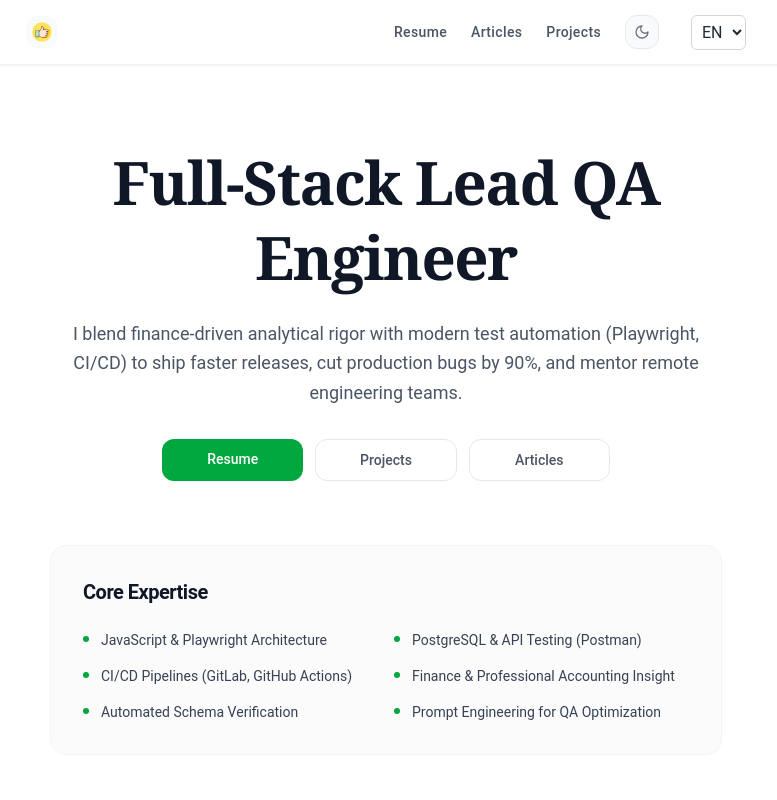
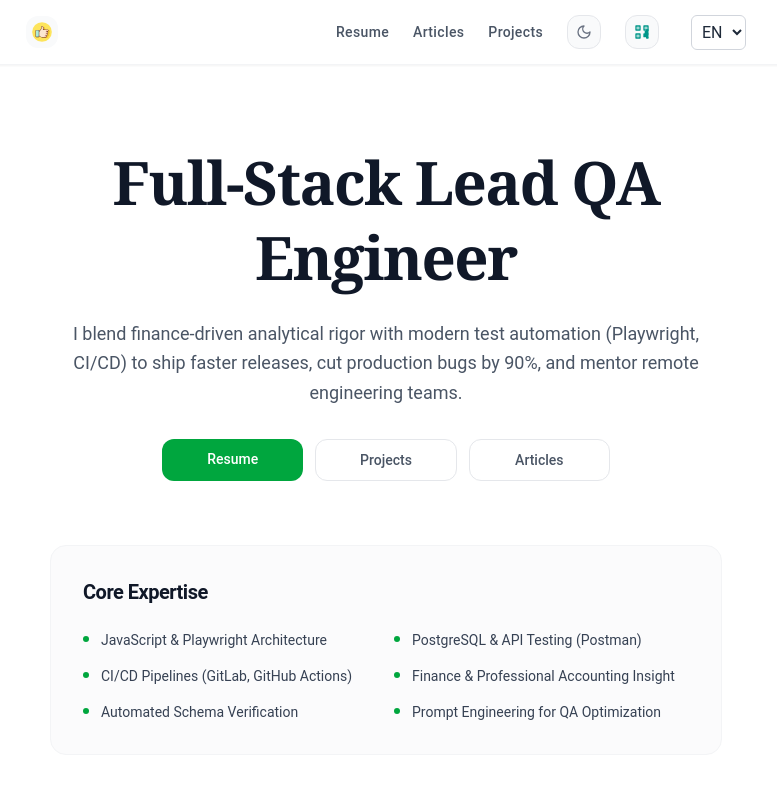
Before and after one commit to Mondus-Bridge/webPorfolio, a React (Vite) app: page / in a window 1280 px wide. Shown: the top 800 px of the page, without its empty margins (254-1031 px from the left). Built offline with nearby package versions, Linux system fonts and the light colour scheme.

Commit message:
implement qr code icon

```diff
--- a/package.json
+++ b/package.json
@@ -32,6 +32,7 @@
     "react-dom": "^19.2.7",
     "react-i18next": "^17.0.8",
     "react-markdown": "^10.1.0",
+    "react-qr-code": "^2.2.0",
     "react-router-dom": "^7.18.0",
     "react-use": "^17.6.1",
     "rehype-highlight": "^7.0.2",
--- a/src/components/Header/Header.tsx
+++ b/src/components/Header/Header.tsx
@@ -6,16 +6,20 @@ import MoonIcon from './icons/MoonIcon';
 import { useTheme } from '../../context/ThemeContext';
 import { useTranslation } from 'react-i18next';
 import { useLocale, SUPPORTED_LOCALES, Locale } from '../../hooks/useLocale';
+import QrIcon from './icons/QrIcon';
+import QRCode from 'react-qr-code';
 
 export default function Header() {
   const { isDark, toggle } = useTheme();
   const { t } = useTranslation();
   const { current, setLanguage } = useLocale();
   const location = useLocation();
+  const [isQrOpen, setIsQrOpen] = React.useState(false);
+
 
   const NavLink = ({ to, children }: { to: string; children: React.ReactNode }) => {
     const isActive = location.pathname === to;
-    return (
+  return ( <>
       <Link
         to={to}
         className={`relative py-1.5 text-xs sm:text-sm font-medium tracking-wide transition-colors duration-200 shrink-0 ${
@@ -35,10 +39,10 @@ export default function Header() {
           />
         )}
       </Link>
-    );
+</> );
   };
 
-  return (
+  return ( <>
     <header
       className={`border-b sticky top-0 z-50 transition-all duration-300 backdrop-blur-md ${
         isDark
@@ -82,6 +86,59 @@ export default function Header() {
           >
             {isDark ? <SunIcon className="h-3.5 w-3.5 sm:h-4 sm:w-4" /> : <MoonIcon className="h-3.5 w-3.5 sm:h-4 sm:w-4" />}
           </button>
+{/* QR Code Button - Hybrid Interaction */}
+<div className="relative group">
+  <button
+    onClick={() => {
+      // 📱 Touch detection: Only toggle state if the device supports touch or is a mobile viewport width
+      const isMobileOrTouch = window.matchMedia("(max-width: 768px)").matches || ('ontouchstart' in window);
+      if (isMobileOrTouch) {
+        setIsQrOpen(!isQrOpen);
+      }
+    }}
+    className={`p-1.5 sm:p-2 rounded-lg sm:rounded-xl transition-all duration-200 focus:outline-none border active:scale-95 shrink-0 ${
+      isDark
+        ? 'bg-gray-900 border-gray-800 text-teal-400 hover:text-teal-300'
+        : 'bg-gray-50 border-gray-200 text-teal-600 hover:text-teal-700'
+    } ${isQrOpen ? (isDark ? 'border-teal-400' : 'border-teal-600') : ''}`}
+    aria-label="Open WhatsApp QR code"
+  >
+    <QrIcon className="h-3.5 w-3.5 sm:h-4 sm:w-4" />
+  </button>
+
+  {/* Only render the click backdrop overlay on mobile/touch screens */}
+  {isQrOpen && (
+    <div
+      className="fixed inset-0 z-40 md:hidden"
+      onClick={() => setIsQrOpen(false)}
+    />
+  )}
+
+  {/* Pop‑over Window */}
+  <div
+    className={`absolute top-full mt-2 left-1/2 -translate-x-1/2 w-40 p-4 bg-white border rounded-xl shadow-xl z-50 flex flex-col items-center justify-center transition-all duration-200 dark:bg-gray-900 dark:border-gray-800 ${
+      isQrOpen
+        ? 'opacity-100 scale-100 pointer-events-auto'
+        : 'opacity-0 scale-95 pointer-events-none md:group-hover:opacity-100 md:group-hover:scale-100 md:group-hover:pointer-events-auto'
+    }`}
+  >
+    <div className={`text-center text-xs font-bold tracking-wide uppercase mb-3 transition-colors ${
+      isDark ? 'text-teal-400' : 'text-teal-600'
+    }`}>
+      WhatsApp
+    </div>
+
+    <div className="w-full flex items-center justify-center bg-white p-2 rounded-lg">
+      <QRCode
+        size={100}
+        style={{ height: "auto", maxWidth: "100%", width: "100%" }}
+        value="https://wa.me/639218607106"
+        bgColor="#ffffff"
+        fgColor="#111827"
+      />
+    </div>
+  </div>
+</div>
           {/* Language selector */}
           <select
             value={current}
@@ -100,5 +157,6 @@ export default function Header() {
         </div>
       </div>
     </header>
-  );
+
+</> );
 }
--- /dev/null
+++ b/src/components/Header/icons/QrIcon.tsx
@@ -0,0 +1,29 @@
+// src/components/icons/QrIcon.tsx
+import * as React from "react";
+
+export default function QrIcon(props: React.SVGProps<SVGSVGElement>) {
+  return (
+    <svg
+      viewBox="0 0 24 24"
+      fill="none"
+      stroke="currentColor"
+      strokeWidth="2"
+      strokeLinecap="round"
+      strokeLinejoin="round"
+      xmlns="http://www.w3.org/2000/svg"
+      {...props}
+    >
+      {/* Top Left Alignment Anchor */}
+      <path d="M3 3h6v6H3V3zm3 3h0" />
+
+      {/* Top Right Alignment Anchor */}
+      <path d="M15 3h6v6h-6V3zm3 3h0" />
+
+      {/* Bottom Left Alignment Anchor */}
+      <path d="M3 15h6v6H3v-6zm3 3h0" />
+
+      {/* Structured Internal Matrix Data Fragments */}
+      <path d="M15 15h2v2h-2zm2 2h2v2h-2zm2-2h2v2h-2zm-2 2v2h-2v-2zm4 2v2h-2v-2zm-4-4h2v2h-2zm2-2h2v2h-2zm-2-2h2v2h-2zm2-2h2v2h-2z" />
+    </svg>
+  );
+}
```
Also changed, not shown: 1 other file (tests, documents, lock files or other folders).
